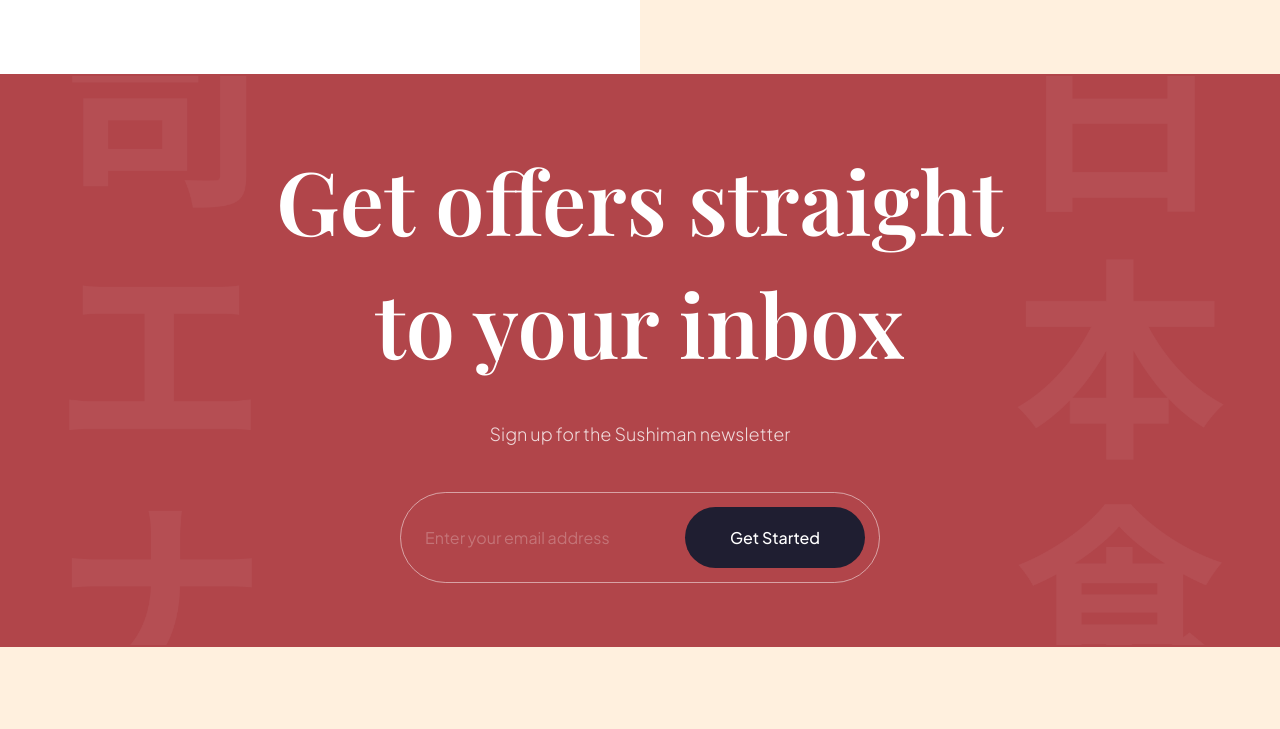
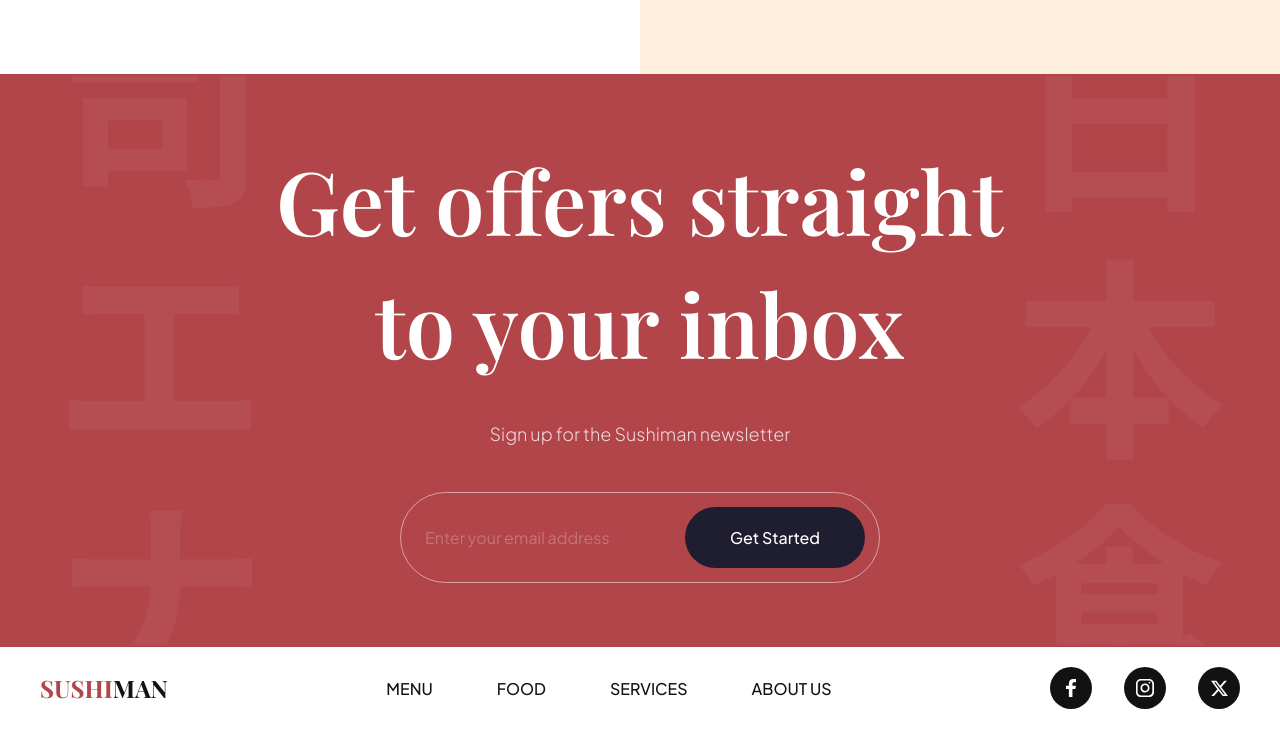
Before and after one commit to prantomollick/sushiman-responsive-web-theme-html-css, a website built with Vite: page index.html in a window 1280 px wide. Shown: the part 3676-4405 px from the top of the page. Before the commit the page ends 4323 px from the top, so only its background shows below. Built offline with nearby package versions, Linux system fonts and the light colour scheme.

Commit message:
footer section is done

```diff
--- a/css/sections/footer.css
+++ b/css/sections/footer.css
@@ -0,0 +1,75 @@
+.footer {
+    width: 100%;
+    padding: 2rem 4rem;
+    background: var(--color-white);
+
+    flex-wrap: wrap;
+    gap: 2rem;
+
+    overflow: hidden;
+}
+
+.footer__logo {
+    font-size: 2.4rem;
+    font-weight: bold;
+
+    font-family: var(--playfair-display);
+    text-transform: uppercase;
+    color: var(--secondary-color);
+
+    cursor: pointer;
+}
+
+.footer__logo span {
+    color: var(--primary-color);
+}
+
+.footer ul {
+    list-style: none;
+
+    display: flex;
+    flex-wrap: wrap;
+    flex-direction: row;
+    gap: 6.4rem;
+}
+
+.footer ul:last-child {
+    gap: 3.2rem;
+}
+
+.footer__nav li {
+    font-size: 1.6rem;
+    font-weight: 500;
+    font-family: var(--plus-jakarta-sans);
+    text-transform: uppercase;
+    color: var(--secondary-color);
+
+    cursor: pointer;
+}
+
+.footer__social li a:link,
+.footer__social li a:link {
+    width: 4.2rem;
+    height: 4.2rem;
+    background-color: var(--secondary-color);
+    border-radius: 100%;
+    text-decoration: none;
+    color: var(--color-white);
+}
+
+.footer__social li a img {
+    width: 45%;
+    height: 45%;
+    object-fit: contain;
+}
+
+.footer__social li a svg {
+    width: 45%;
+    height: 45%;
+    object-fit: contain;
+    color: var(--color-white);
+}
+
+.footer__social li a svg path {
+    fill: var(--color-white);
+}
--- a/index.html
+++ b/index.html
@@ -359,6 +359,50 @@
             </div>
         </section>
 
+        <footer class="footer flex-between">
+            <h3 class="footer__logo"><span>Sushi</span>man</h3>
+
+            <ul class="footer__nav">
+                <li><a href="#menu">Menu</a></li>
+                <li><a href="#food">Food</a></li>
+                <li><a href="#services">Services</a></li>
+                <li><a href="#about-us">About Us</a></li>
+            </ul>
+
+            <ul class="footer__social">
+                <li>
+                    <a
+                        href="https://facebook.com"
+                        target="_blank"
+                        class="flex-center"
+                    >
+                        <img src="assets/facebook.svg" alt="facebook" />
+                    </a>
+                </li>
+                <li>
+                    <a
+                        href="https://instagram.com"
+                        target="_blank"
+                        class="flex-center"
+                    >
+                        <img src="assets/instagram.svg" alt="instagram" />
+                    </a>
+                </li>
+                <li>
+                    <a href="https://x.com" target="_blank" class="flex-center">
+                        <svg
+                            xmlns="http://www.w3.org/2000/svg"
+                            viewBox="0 0 512 512"
+                        >
+                            <path
+                                d="M389.2 48h70.6L305.6 224.2 487 464H345L233.7 318.6 106.5 464H35.8L200.7 275.5 26.8 48H172.4L272.9 180.9 389.2 48zM364.4 421.8h39.1L151.1 88h-42L364.4 421.8z"
+                            />
+                        </svg>
+                    </a>
+                </li>
+            </ul>
+        </footer>
+
         <script src="js/script.js" type="module"></script>
     </body>
 </html>
```
